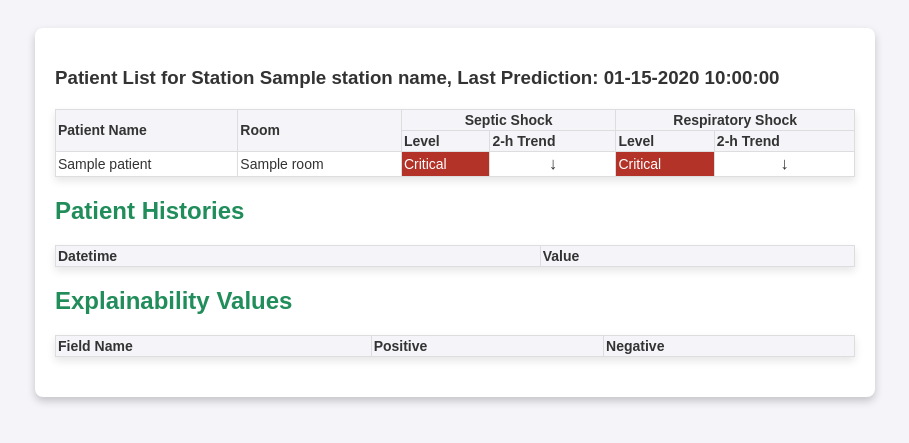
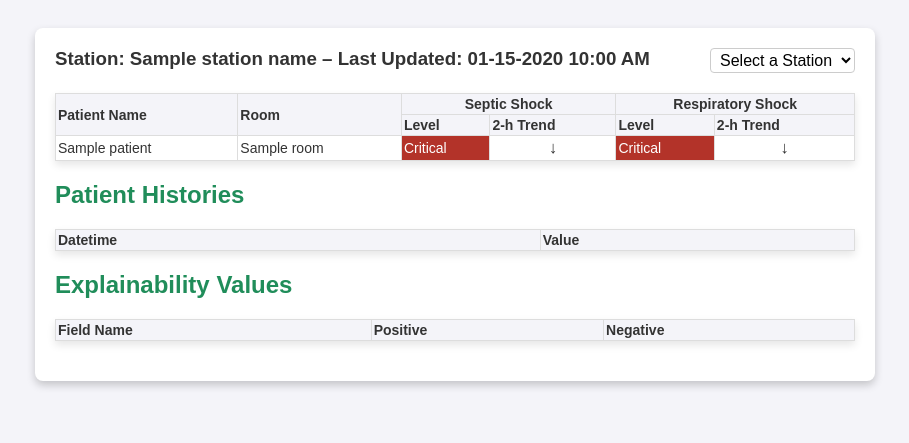
Before and after one commit to gjschwartz72/teleCC_web_app, a Flask app: template templates/patient_list.html in a window 1280 px wide. Shown: the top 443 px of the page, without its empty margins (185-1094 px from the left). Run offline with Flask 3, Linux system fonts and the light colour scheme; tables that the repository leaves empty hold one stand-in row (values such as "Sample post"); the template is opened without the code that fills it: values that come from a table or form of the project are taken from there, most other values are stand-ins (such as "Sample title", 1, 10 or a date in 2020); lists and menus that the app fills with data are empty.

Commit message:
incremental 2025-11-01

```diff
--- a/routes.py
+++ b/routes.py
@@ -14,6 +14,7 @@
     # Dynamically populate the SelectField with station data
     #form.station_id.choices = [(station.station_number, station.station_name) for station in Station_lookup.query.all()]
     form.stations = Station_lookup.query.all()
+    cache['stations'] = form.stations
 
     if form.validate_on_submit():
         # Redirect to load_data route with the selected station ID
@@ -43,6 +44,7 @@
         'patient_list.html',
         station_name=station_name,
         patients=station_list_sorted,
+        stations = cache['stations'],
         prediction_datetime = prediction_datetime
     )
 
--- a/static/css/styles.css
+++ b/static/css/styles.css
@@ -100,6 +100,64 @@
     text-align: center; /* Center-align the arrows if necessary */
 }
 
+th[colspan="2"] {
+    text-align: center;
+}
+
+.trend-icon {
+    font-size: 1.2em;
+    font-weight: bold;
+}
+
+.dropdown select {
+    font-size: 1em; /* Match text size */
+    height: auto; /* Adjust height to fit content */
+    padding: 2px 5px; /* Minimal padding */
+    border: 1px solid #ccc; /* Optional border styling */
+    border-radius: 4px; /* Rounded corners for modern look */
+    background-color: #fff; /* White background */
+    cursor: pointer; /* Change cursor to pointer */
+    box-shadow: none; /* Remove any default shadow */
+    width: auto; /* Prevent large width */
+    display: inline-block; /* Ensure it doesn't expand unnecessarily */
+}
+
+.dropdown {
+    position: relative;
+    display: inline-block;
+}
+
+.dropdown-content {
+    display: none;
+    position: absolute;
+    right: 0;
+    background-color: #f9f9f9;
+    box-shadow: 0px 8px 16px rgba(0, 0, 0, 0.2);
+    z-index: 1;
+    min-width: 200px;
+}
+
+.dropdown-content a, .dropdown-content select {
+    color: black;
+    padding: 12px 16px;
+    text-decoration: none;
+    display: block;
+}
+
+.dropdown-content select {
+    width: 100%;
+    padding: 8px;
+}
+
+.dropdown-content a:hover, .dropdown-content select:hover {
+    background-color: #f1f1f1;
+}
+
+.dropdown:hover .dropdown-content {
+    display: block;
+}
+
+
 /* Histories and Explainability Tables */
 #historiesTable, #explainabilityTable {
     margin-top: 20px;
--- a/templates/patient_list.html
+++ b/templates/patient_list.html
@@ -6,18 +6,22 @@
     <title>Patient List</title>
     <link rel="stylesheet" href="{{ url_for('static', filename='css/styles.css') }}">
     <script src="https://code.jquery.com/jquery-3.6.0.min.js"></script>
-    <style>
-        th[colspan="2"] {
-            text-align: center;
-        }
-        .trend-icon {
-            font-size: 1.2em;
-        }
-    </style>
 </head>
 <body>
     <div class="container">
-        <h3>Patient List for Station {{ station_name }}, Last Prediction: {{ prediction_datetime.strftime('%m-%d-%Y %H:%M:%S') }}</h3>
+        <div class="header">
+            <h3 style="display: inline;">
+                Station: {{ station_name }} &#8211;
+                Last Updated: {{ patients[0].prediction_datetime.strftime('%m-%d-%Y %I:%M %p') }}
+            </h3>
+            <div class="dropdown" style="float: right;">
+                    <select onchange="changeStation(this.value)">
+                        <option value="">Select a Station</option>
+                        {% for station in stations %}
+                            <option value="{{ station.station_number }}">{{ station.station_name }}</option>
+                        {% endfor %}
+                    </select>
+                </div>
         <table id="patientTable">
             <thead>
                 <tr>
@@ -42,13 +46,13 @@
                         {{ 'Low' if patient.septic_shock_class == 0 else 'Moderate' if patient.septic_shock_class == 1 else 'Critical' }}
                     </td>
                     <td class="trend-icon">
-                        {{ '&#8596;' | safe if patient.septic_shock_trend == 0 else '&#8593;' | safe if patient.septic_shock_trend == 1 else '&#8595;' | safe}}
+                        {{ '&#8597;' | safe if patient.septic_shock_trend == 0 else '&#8593;' | safe if patient.septic_shock_trend == 1 else '&#8595;' | safe}}
                     </td>
                     <td class="{{ 'low' if patient.respiratory_class == 0 else 'moderate' if patient.respiratory_class == 1 else 'critical' }}">
                         {{ 'Low' if patient.respiratory_class == 0 else 'Moderate' if patient.respiratory_class == 1 else 'Critical' }}
                     </td>
                     <td class="trend-icon">
-                        {{ '&#8596;' | safe if patient.respiratory_trend == 0 else '&#8593;' | safe if patient.respiratory_trend == 1 else '&#8595;' | safe}}
+                        {{ '&#8597;' | safe if patient.respiratory_trend == 0 else '&#8593;' | safe if patient.respiratory_trend == 1 else '&#8595;' | safe}}
                     </td>
                 </tr>
                 {% endfor %}
@@ -112,6 +116,12 @@
                 }
             });
         }
+
+        function changeStation(stationNumber) {
+            if (stationNumber) {
+                window.location.href = `/load_data/${stationNumber}`;
+            }
+        }
     </script>
 </body>
 </html>
```
